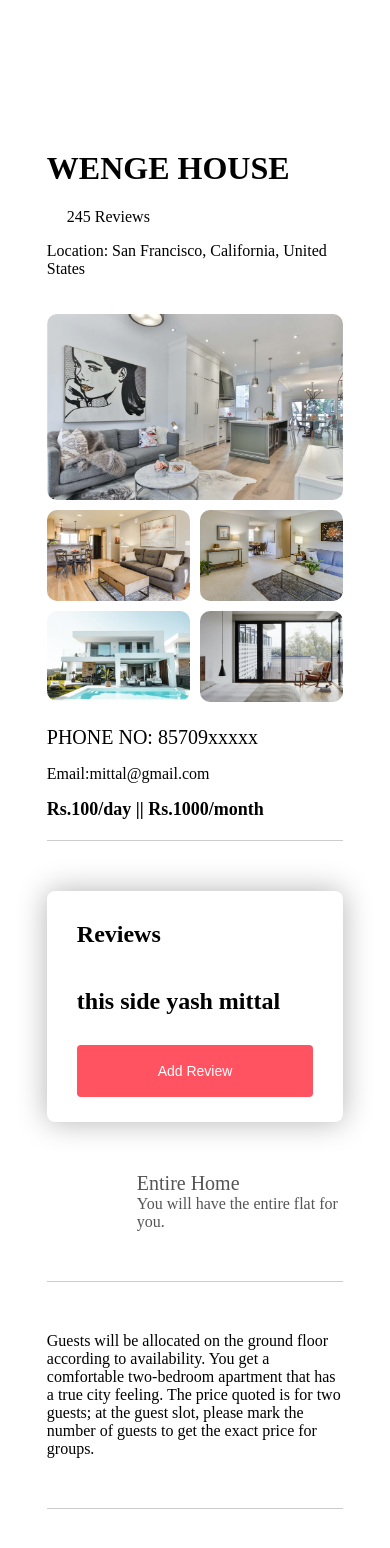
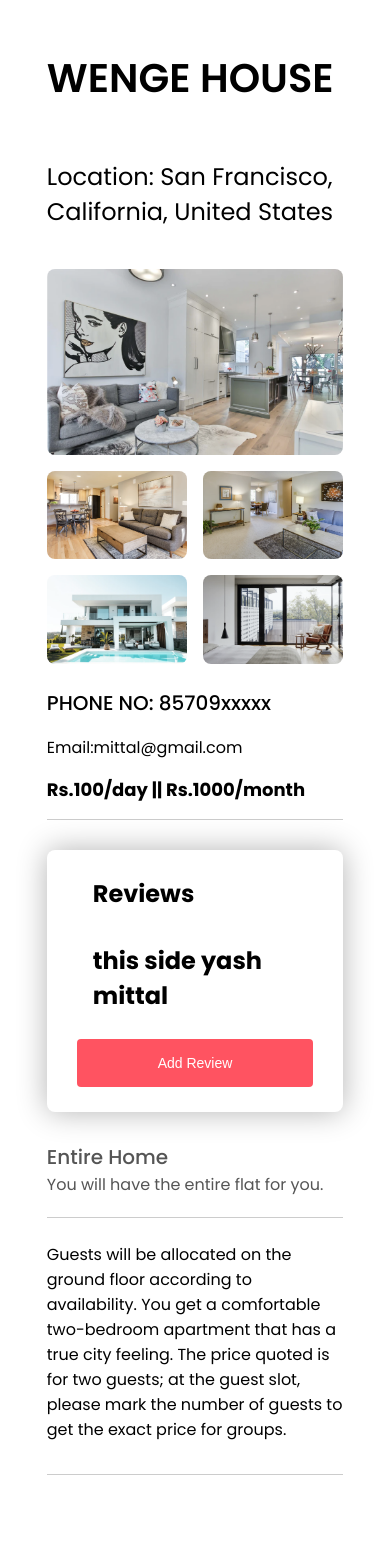
Before and after one commit to dibya-roy-sundar/ORENTAL, a React (Vite) app in the folder client/: page /findplacedetail in a window 390 px wide. Shown: the top 1548 px of the page. After the commit the page ends 1499 px from the top, so only its background shows below. Built offline with nearby package versions, Linux system fonts and the light colour scheme.

Commit message:
updated css

```diff
--- a/client/src/Components/ListingCard/ListingCard.jsx
+++ b/client/src/Components/ListingCard/ListingCard.jsx
@@ -1,11 +1,12 @@
 // ListingCard.js
 import React from 'react';
 import './ListingCard.scss';
+import image5 from '../../assets/Placeimages/house-5.png';
 
 const ListingCard = () => {
     return (
         <div className="listing-card">
-            <img src="listing-image.jpg" alt="Listing" />
+            <img src={image5} alt="Listing" />
             <div className="details">
                 <h2>Beautiful Apartment in Downtown</h2>
                 <p>Entire apartment &bull; 2 guests &bull; 1 bedroom &bull; 1 bed &bull; 1 bath</p>
--- a/client/src/Pages/Home/Home.scss
+++ b/client/src/Pages/Home/Home.scss
@@ -1,6 +1,7 @@
 body, html{
     padding: 0;
     margin: 0;
+    font-family: "Poppins", sans-serif;
 }
 
 .mainOuter{
--- a/client/src/Pages/Placefind/Placefind.jsx
+++ b/client/src/Pages/Placefind/Placefind.jsx
@@ -3,6 +3,7 @@ import React from 'react';
 import './Placefind.scss';
 import ListingCard from '../../Components/ListingCard/ListingCard';
 import SearchForm from '../../Components/SearchForm/Searchform';
+import image5 from '../../assets/Placeimages/house-5.png';
 const Placefind = () => {
     return (
         <div>
@@ -16,6 +17,12 @@ const Placefind = () => {
                     <ListingCard />
                     <ListingCard />
                     <ListingCard />
+                    <ListingCard />
+                    <ListingCard />
+                    <ListingCard />
+                    <ListingCard />
+                    <ListingCard />
+                    <ListingCard />
                     {/* Add more listing cards */}
                 </div>
             </div>
--- a/client/src/Pages/Placefind/Placefind.scss
+++ b/client/src/Pages/Placefind/Placefind.scss
@@ -13,6 +13,8 @@
 
 .listing-section {
     text-align: center;
+    padding: 2rem;
+    padding-top: 0;
 
     h2 {
         font-size: 24px;
@@ -32,10 +34,11 @@
     border-radius: 8px;
     box-shadow: 0 0 10px rgba(0, 0, 0, 0.1);
     padding: 20px;
-    transition: transform 0.3s ease;
+    transition: all 0.3s ease;
 
     &:hover {
         transform: translateY(-5px);
+        background-color: #f7dcd6;
     }
 
     h3 {
--- a/client/src/Pages/PlacefindDetail/Placefinddetail.jsx
+++ b/client/src/Pages/PlacefindDetail/Placefinddetail.jsx
@@ -12,14 +12,6 @@ const Placefinddetail = () => {
             <div className="house-title">
                 <h1>WENGE HOUSE</h1>
                 <div className="row">
-                    <div>
-                        <i className="fas fa-star"></i>
-                        <i className="fas fa-star"></i>
-                        <i className="fas fa-star"></i>
-                        <i className="fas fa-star-half-alt"></i>
-                        <i className="far fa-star"></i>
-                        <span>245 Reviews</span>
-                    </div>
                     <div>
                         <p>Location: San Francisco, California, United States</p>
                     </div>
--- a/client/src/Pages/PlacefindDetail/Placefinddetail.scss
+++ b/client/src/Pages/PlacefindDetail/Placefinddetail.scss
@@ -3,41 +3,38 @@
 }
 
 .house-title {
-    margin-top: 50px;
+    margin-top: 2rem;
 
     h1 {
         font-weight: 600;
+
+        font-size: 2.5rem;
     }
 
     .row {
         display: flex;
         flex-wrap: wrap;
         align-items: center;
-        margin: 10px 0;
+        margin: 0;
 
-        span {
-            margin: 0 20px;
-        }
-
-        i {
-            color: #ff5361;
-            font-size: 14px;
+        p{
+            font-size: 1.5rem;
         }
     }
 }
 
 .gallery {
     display: grid;
-    grid-gap: 10px;
+    grid-gap: 1rem;
     grid-template-areas:
         'first first . .'
         'first first . .';
-    margin: 20px 0;
+    margin: 1rem 0;
 
     div img {
         width: 100%;
         display: block;
-        border-radius: 10px;
+        border-radius: 0.5rem;
     }
 
     .gallery-img1 {
@@ -52,7 +49,7 @@
 
     h4 {
         text-align: right;
-        font-size: 22px;
+        font-size: 1.5rem;
     }
 }
 
@@ -60,9 +57,9 @@
     border: 0;
     height: 1px;
     background: #ccc;
-    max-width: 800px;
+    max-width: 1200px;
     width: 100%;
-    margin: 20px 0 50px;
+    margin: 1rem 0 1.5rem;
 }
 
 .review {
@@ -70,43 +67,27 @@
     background: white;
     box-shadow: 0 0 30px rgba(0, 0, 0, 0.3);
     border-radius: 8px;
+    padding: 3rem;
     display: flex;
     flex-direction: column;
 
-    padding: 10px 50px;
-
-    label {
-        display: block;
+    h2{
+        margin: 1rem;
     }
-
-    div {
-        padding: 20px;
-    }
-
-    input {
-        background: transparent;
-        outline: none;
-        border: 0;
-    }
-
     button {
         background: #ff5361;
         border: 0;
         outline: none;
         color: white;
-        padding: 18px;
+        padding: 1rem;
         border-radius: 8px;
-        font-size: 16px;
-    }
-
-    .guest-field {
-        flex: 1;
+        font-size: 1rem;
     }
 }
 
 .details-list {
     list-style: none;
-    margin: 50px 0;
+    margin: 2rem 0;
 
     li {
         font-weight: 500;
@@ -121,23 +102,17 @@
             font-weight: 400;
             font-size: 16px;
         }
-
-        i {
-            position: absolute;
-            top: 8px;
-            left: -40px;
-        }
     }
 }
 
 .home-desc {
-    max-width: 700px;
-    margin-bottom: 50px;
+    max-width: 55rem;
+    margin-bottom: 2rem;
 }
 
 @media only screen and (max-width: 700px) {
     .house-details {
-        margin-top: 150px;
+        margin-top: 3rem;
     }
 
     .row {
@@ -192,4 +167,14 @@
     .contact-host {
         margin: 40px 0;
     }
+
+    .details-list {
+        list-style: none;
+        margin: 0;
+        padding: 0;
+
+        li{
+            margin-left: 0;
+        }
+    }
 }
```
